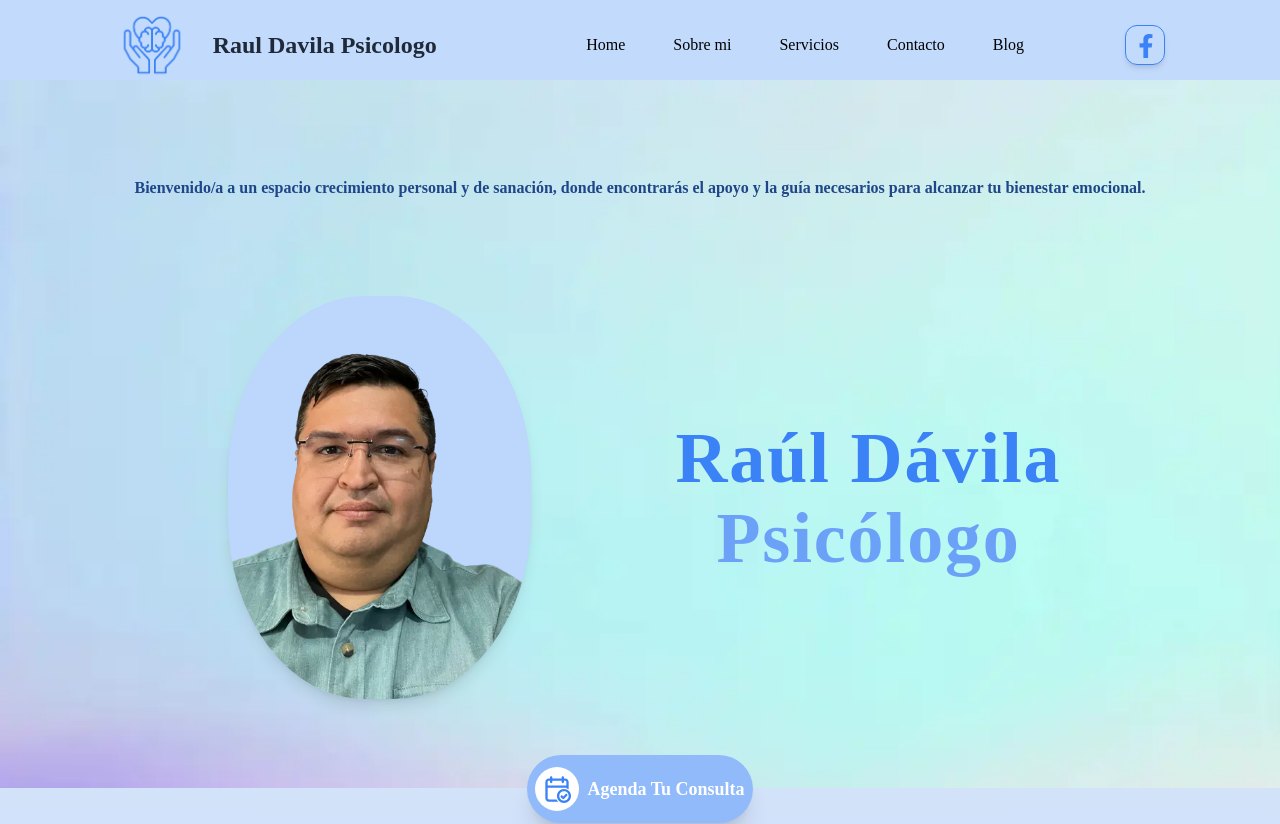
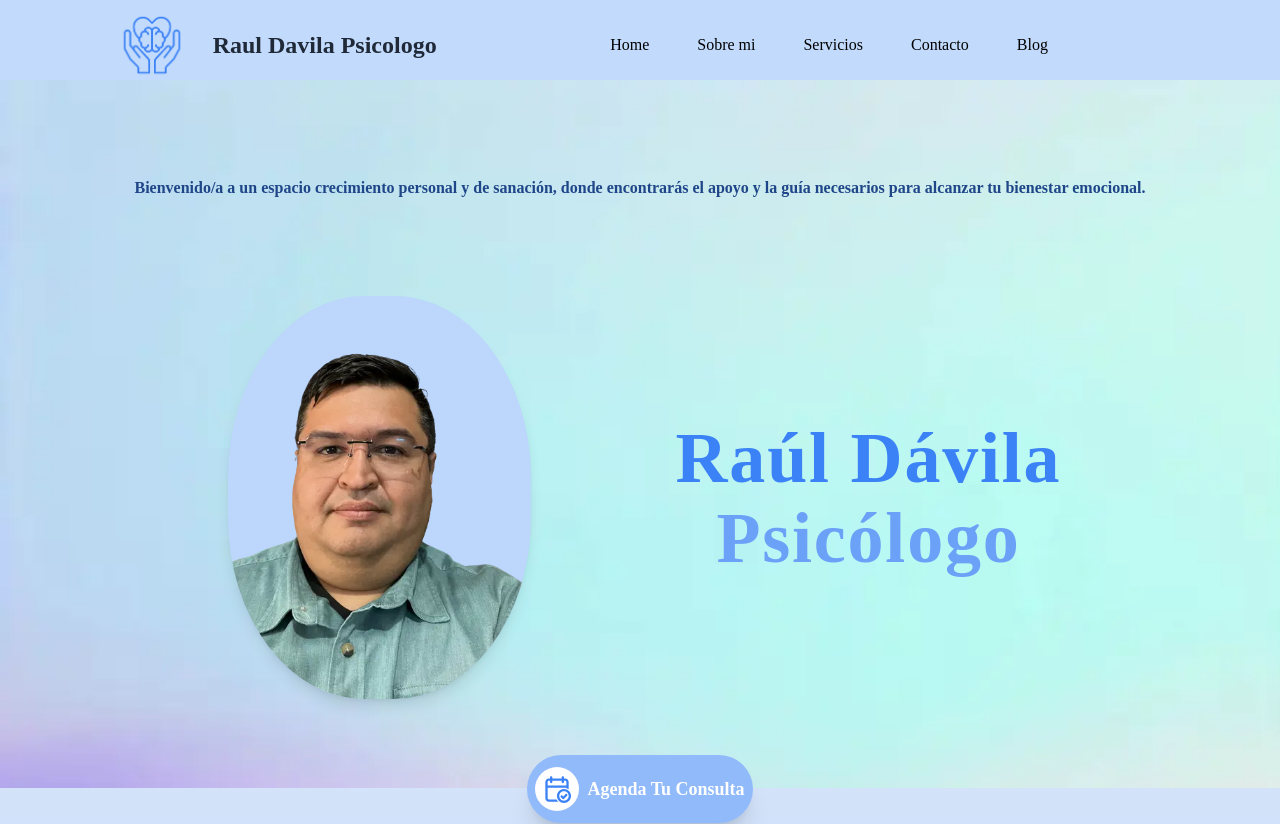
Before and after one commit to magoMercurio/raul-psicologo, a React (Vite) app: page / in a window 1280 px wide. Shown: the top 824 px of the page. Built offline with nearby package versions, Linux system fonts and the light colour scheme; a web font is replaced by a local one.

Commit message:
Update NavBar
add CallToAction Btn

```diff
--- a/src/components/NavBar/index.jsx
+++ b/src/components/NavBar/index.jsx
@@ -1,9 +1,8 @@
 import { useState } from "react"
 import { motion, AnimatePresence } from "framer-motion"
 import { socialLinks } from "../../Data/data.js"
-import Facebookicon from '../../assets/icons/FacebookIcon'
 import Logo from '../../assets/imgs/logo.png'
-
+import CallToAction from '../CallToActionBtn'
 
 const navbarLinks = [
   { label: "Home", href: "#home", ariaLabel: "Home" },
@@ -60,17 +59,7 @@ const NavBar = () => {
           transition={{ duration: 0.3 }}
           exit={{ opacity: 0 }}
         >
-          <div className="grow basis-0 justify-end hidden lg:flex">
-            <a
-              className="inline-block w-10  h-10 mr-2 p-2 custom-border-gray bg-customDarkBg2 hover:bg-customLightBg3Hover rounded-xl shadow-md "
-              href={socialLinks[0].link}
-              target="_blank"
-              aria-label="facebook" rel="noreferrer"
-            >
-              <Facebookicon />
 
-            </a>
-          </div>
         </motion.div>
 
         <div
@@ -107,14 +96,7 @@ const NavBar = () => {
                   {label}
                 </a>
               ))}
-              <a
-              className="inline-block w-10  h-10 mr-2 p-2 custom-border-gray bg-customDarkBg2 hover:bg-customLightBg3Hover rounded-xl shadow-md"
-              href={socialLinks[0].link}
-              target="_blank"
-              aria-label="facebook" rel="noreferrer"
-              >
-                <Facebookicon />
-              </a>
+                <CallToAction />
             </div>
           </motion.div>
         )}
```
